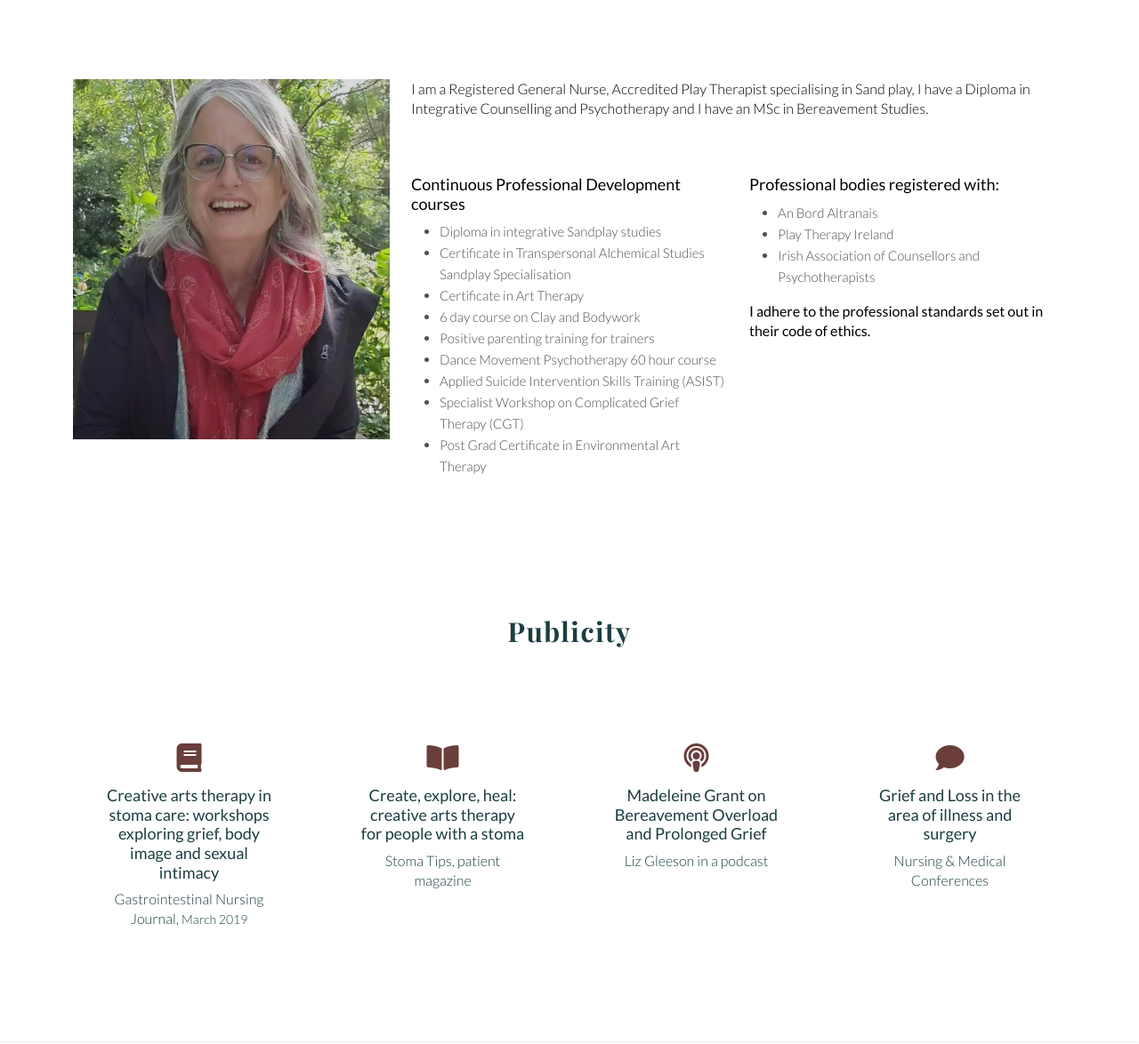
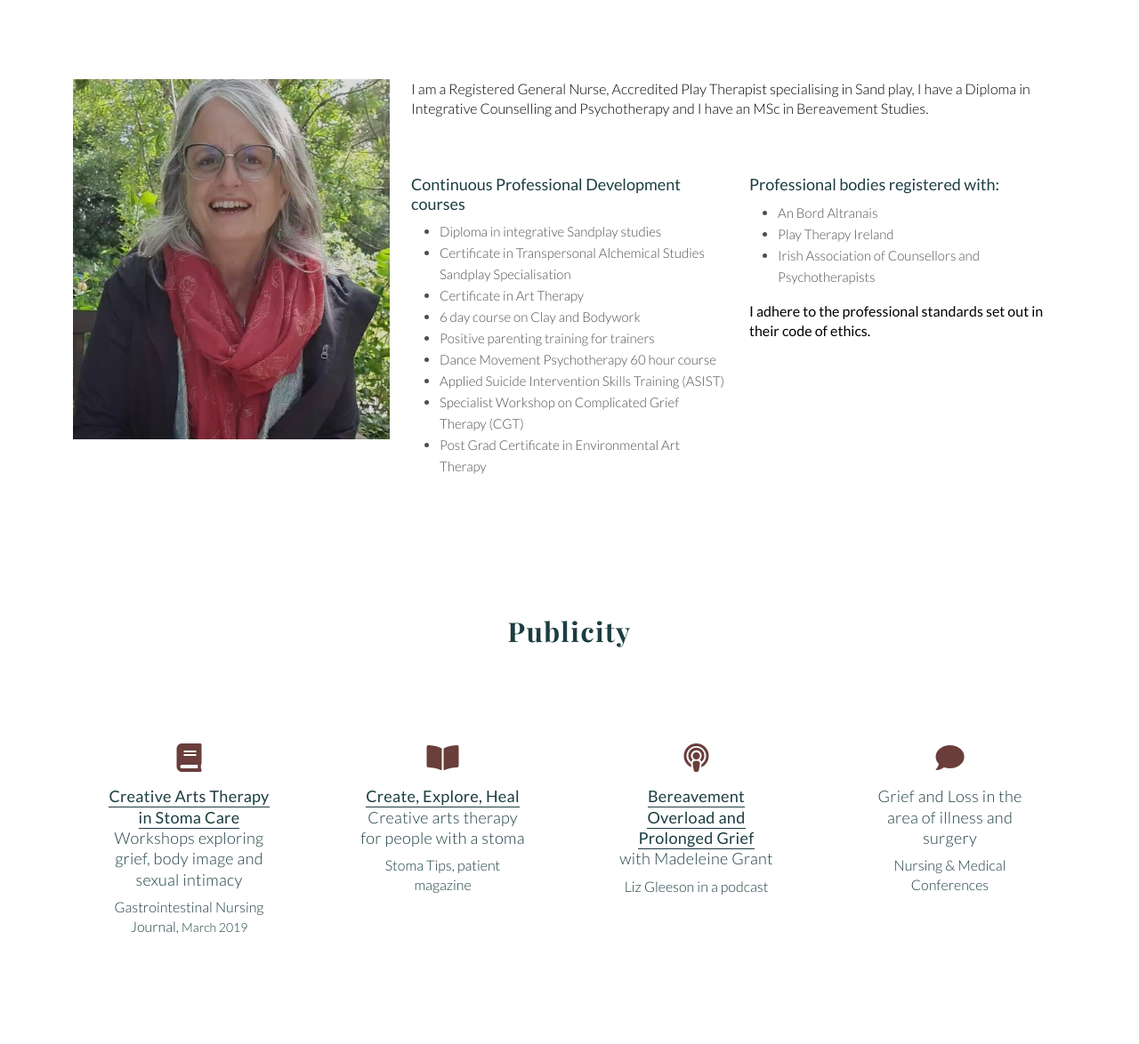
Before and after one commit to ClaireLally8/WicklowPCAT, a Flask app: page /about-me in a window 1280 px wide. Shown: the part 228-1402 px from the top of the page at 89% size. Run offline with Flask 2, Linux system fonts and the light colour scheme; some libraries are stand-ins or nearby versions.

Commit message:
fixes for client feedback

```diff
--- a/app/static/css/accordion.css
+++ b/app/static/css/accordion.css
@@ -26,7 +26,7 @@ button.accordion {
   }
   button.accordion:hover,
   button.accordion.is-open {
-    color: #253443;
+    color: var(--p-navy);
     -webkit-transition: background-color 300ms linear, color 1s linear;
     -moz-transition: background-color 300ms linear, color 1s linear;
     -o-transition: background-color 300ms linear, color 1s linear;
--- a/app/static/css/styles.css
+++ b/app/static/css/styles.css
@@ -60,14 +60,26 @@ h4 {
 	font-family:'Lato';
 	font-weight:500;
 	font-size:18px;
-	color:black
+	color:var(--p-navy);
 }
 h5{
 	font-family:'Lato';
-	font-weight:400;
-	color:black;
+	font-weight:300;
+	color:var(--p-navy);
+	line-height: 1.3;
+	letter-spacing: 0.3px;
 	font-size:18px;
-	color:var(--p-navy)!important;
+}
+h5 a {
+	color:var(--p-navy);
+}
+h5 a strong {
+	border-bottom: 1px solid var(--p-navy);
+     padding-bottom: 1px;
+}
+h5 a:hover{
+	color:var(--p-darkpurple)!important;
+	border-bottom: 1px solid var(--p-darkpurple);
 }
 h6 {
 	font-size:18px;
@@ -127,14 +139,6 @@ span {
 	color: var(--p-navy);
 	font-size:16px;
 }
-.publicity-link a {
-	color:var(--p-navy);
-	text-decoration: none;
-}
-.publicity-link :hover {
-	color:var(--s-purple)!important;
-	text-decoration:underline;
-}
 .quote {
 	font-style:italic;
 }
--- a/app/templates/about_me.html
+++ b/app/templates/about_me.html
@@ -42,17 +42,17 @@
               <div class="row d-flex justify-content-around">
                 <div class="col-sm-6 col-md-3 col-lg-3 p-5">
                   <i class="fas fa-book publicity-icons d-flex justify-content-center mb-3"></i>
-                  <h5 class="text-center publicity-link"><a href ="https://www.magonlinelibrary.com/doi/full/10.12968/gasn.2019.17.2.24" target="_blank">Creative arts therapy in stoma care: workshops exploring grief, body image and sexual intimacy</a></h5>
+                  <h5 class="text-center publicity-link"><a href ="https://www.magonlinelibrary.com/doi/full/10.12968/gasn.2019.17.2.24" target="_blank"><strong>Creative Arts Therapy in Stoma Care</strong><br>Workshops exploring grief, body image and sexual intimacy</a></h5>
                   <p class="publicity-par text-center">Gastrointestinal Nursing Journal, <small>March 2019</small></p>
                 </div>
                 <div class="col-sm-6 col-md-3 col-lg-3 p-5">
                   <i class="fas fa-book-open publicity-icons d-flex justify-content-center mb-3"></i>
-                    <h5 class="text-center publicity-link"><a href = "https://www.stomatips.com/features/article/create-explore-heal-creative-arts-therapy-for-people-with-a-stoma" target="_blank"> Create, explore, heal: creative arts therapy for people with a stoma</a></h5>
+                    <h5 class="text-center publicity-link"><a href = "https://www.stomatips.com/features/article/create-explore-heal-creative-arts-therapy-for-people-with-a-stoma" target="_blank"><strong>Create, Explore, Heal</strong><br>Creative arts therapy for people with a stoma</a></h5>
                     <p class="publicity-par text-center">Stoma Tips, patient magazine</p>
                   </div>
                 <div class="col-sm-6 col-md-3 col-lg-3 z-depth-2 p-5">
                   <i class="fas fa-podcast publicity-icons d-flex justify-content-center mb-3"></i>
-                  <h5 class="text-center publicity-link"><a href = "https://www.shapesofgrief.com/podcast/gs15wkwsa9rvs7k6ml6s6irwoez0b2?rq=Madeleine%20Grant" target="_blank">Madeleine Grant on Bereavement Overload and Prolonged Grief</a></h5>
+                  <h5 class="text-center publicity-link"><a href = "https://www.shapesofgrief.com/podcast/gs15wkwsa9rvs7k6ml6s6irwoez0b2?rq=Madeleine%20Grant" target="_blank"><strong>Bereavement Overload and Prolonged Grief</strong><br>with Madeleine Grant</a></h5>
                   <p class="publicity-par text-center">Liz Gleeson in a podcast</p>
                 </div>
                 <div class="col-sm-6 col-md-3 col-lg-3 p-5">
```
